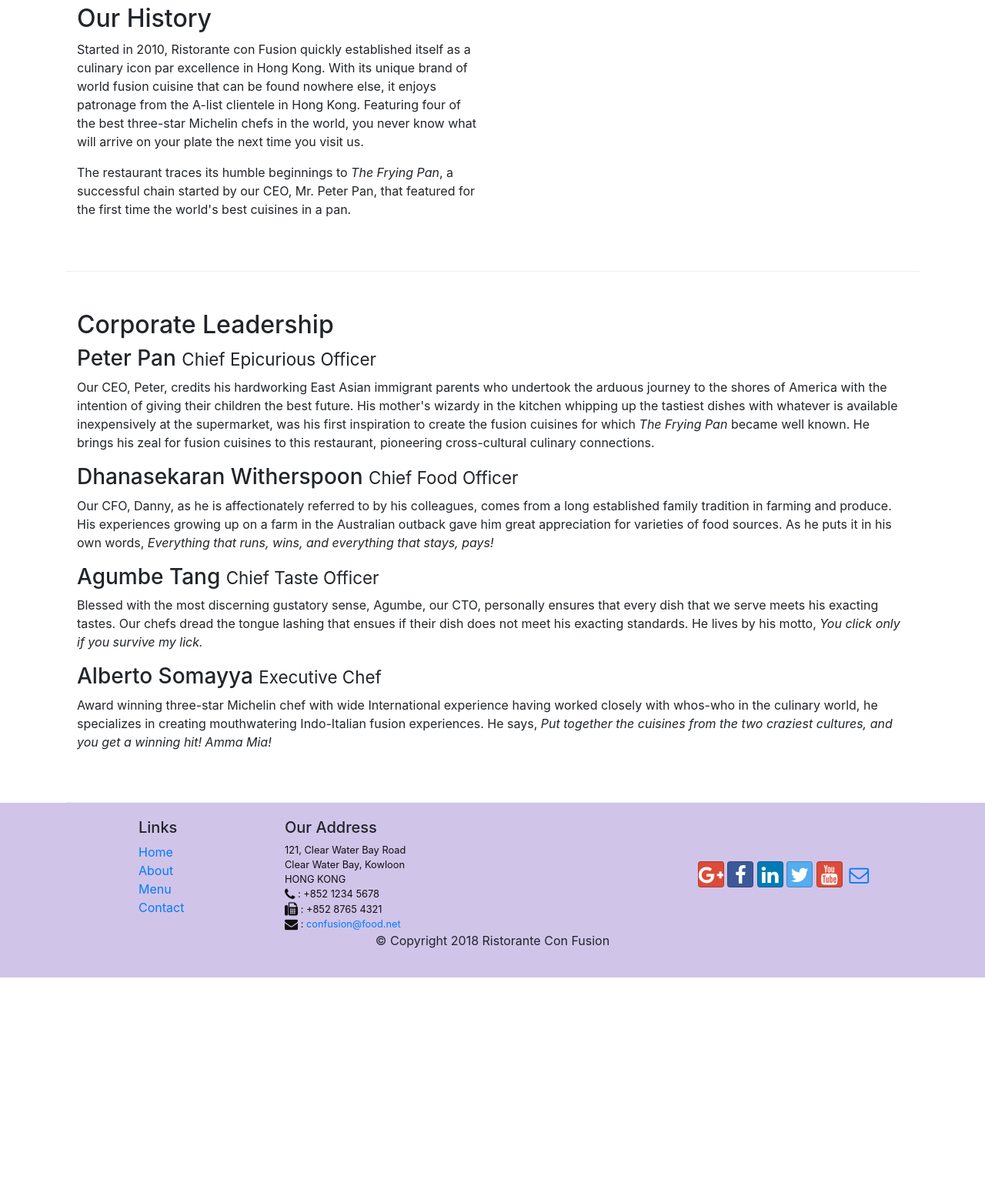
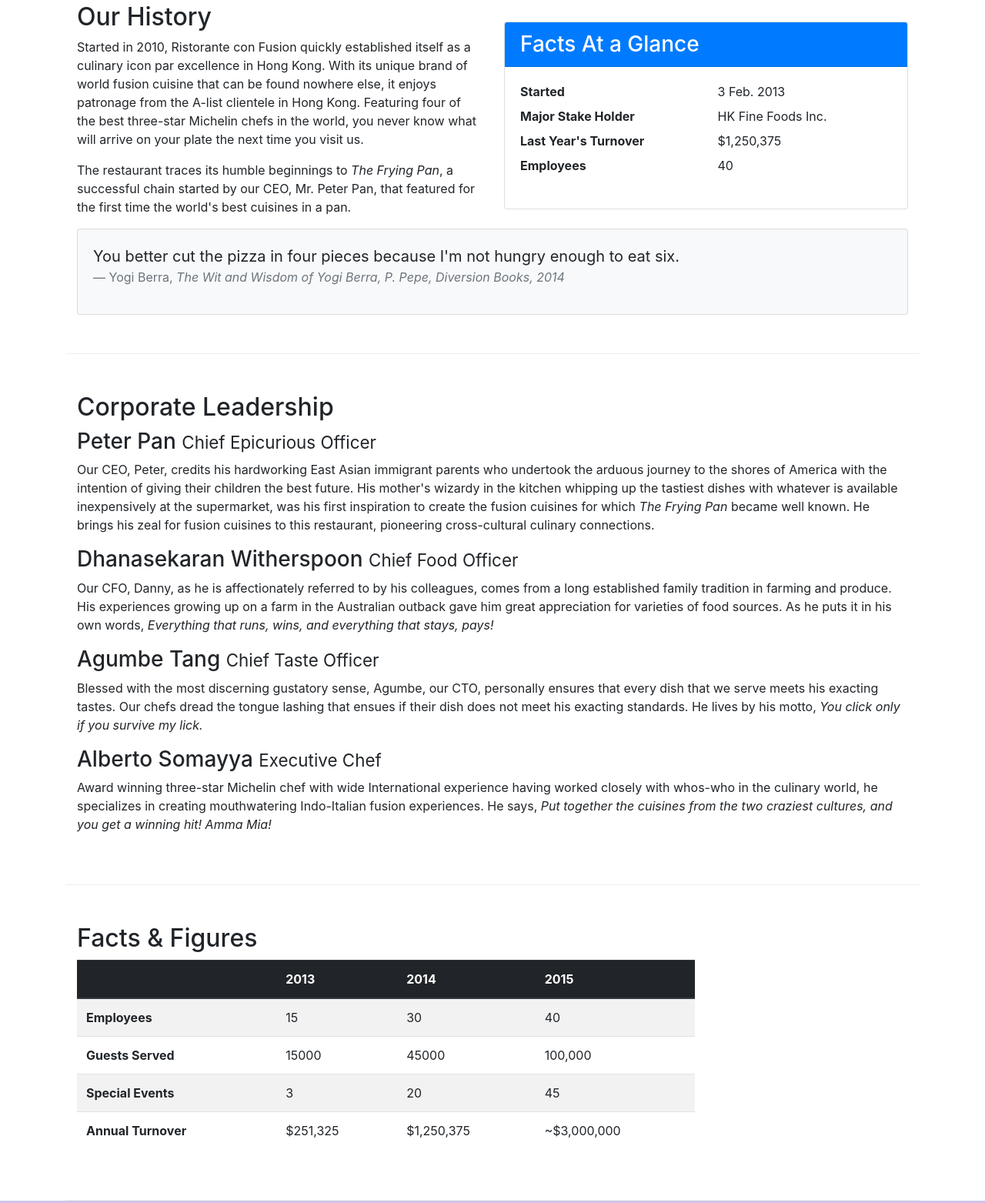
Before and after one commit to vladymir01/conFusion, a website: page aboutus.html in a window 1280 px wide. Shown: the part 445-2008 px from the top of the page at 77% size. Before the commit the page ends 1715 px from the top, so only its background shows below. Drawn offline with nearby package versions, Linux system fonts and the light colour scheme.

Commit message:
Tables and Cards

```diff
--- a/aboutus.html
+++ b/aboutus.html
@@ -66,7 +66,34 @@
                 <p>Started in 2010, Ristorante con Fusion quickly established itself as a culinary icon par excellence in Hong Kong. With its unique brand of world fusion cuisine that can be found nowhere else, it enjoys patronage from the A-list clientele in Hong Kong.  Featuring four of the best three-star Michelin chefs in the world, you never know what will arrive on your plate the next time you visit us.</p>
                 <p>The restaurant traces its humble beginnings to <em>The Frying Pan</em>, a successful chain started by our CEO, Mr. Peter Pan, that featured for the first time the world's best cuisines in a pan.</p>
             </div>
-            <div class="col-6">
+            <div class="col-12 col-sm-6">
+                <div class="card">
+                    <h3 class="card-header bg-primary text-white">Facts At a Glance</h3>
+                    <div class="card-body">
+                        <dl class="row">
+                            <dt class="col-6">Started</dt>
+                            <dd class="col-6">3 Feb. 2013</dd>
+                            <dt class="col-6">Major Stake Holder</dt>
+                            <dd class="col-6">HK Fine Foods Inc.</dd>
+                            <dt class="col-6">Last Year's Turnover</dt>
+                            <dd class="col-6">$1,250,375</dd>
+                            <dt class="col-6">Employees</dt>
+                            <dd class="col-6">40</dd>
+                        </dl>
+                    </div>
+                </div>
+            </div>
+            <div class="col-12">
+                <div class="card card-body bg-light">
+                    <blockquote class="blockquote">
+                        <p class="mb-0">You better cut the pizza in four pieces because
+                            I'm not hungry enough to eat six.</p>
+                        <footer class="blockquote-footer">Yogi Berra,
+                            <cite title="Source Title">The Wit and Wisdom of Yogi Berra,
+                            P. Pepe, Diversion Books, 2014</cite>
+                        </footer>
+                    </blockquote>
+                </div>
             </div>
         </div>
 
@@ -84,6 +111,52 @@
                 <p class="d-none d-sm-block">Award winning three-star Michelin chef with wide International experience having worked closely with whos-who in the culinary world, he specializes in creating mouthwatering Indo-Italian fusion experiences. He says, <em>Put together the cuisines from the two craziest cultures, and you get a winning hit! Amma Mia!</em></p>
             </div>
        </div>
+
+        <div class="row row-content">
+            <div class="col-12 col-sm-9">
+                <h2>Facts &amp; Figures</h2>
+                <div class="table-responsive">
+                    <table class="table table-striped">
+                        <thead class="thead-dark">
+                            <tr>
+                                <th>&nbsp;</th>
+                                <th>2013</th>
+                                <th>2014</th>
+                                <th>2015</th>
+                            </tr>
+                        </thead>
+                        <tbody>
+                            <tr>
+                                <th>Employees</th>
+                                <td>15</td>
+                                <td>30</td>
+                                <td>40</td>
+                            </tr>
+                            <tr>
+                                <th>Guests Served</th>
+                                <td>15000</td>
+                                <td>45000</td>
+                                <td>100,000</td>
+                            </tr>
+                            <tr>
+                                <th>Special Events</th>
+                                <td>3</td>
+                                <td>20</td>
+                                <td>45</td>
+                            </tr>
+                            <tr>
+                                <th>Annual Turnover</th>
+                                <td>$251,325</td>
+                                <td>$1,250,375</td>
+                                <td>~$3,000,000</td>
+                            </tr>
+                        </tbody>
+                    </table>
+                </div>
+            </div>
+            <div class="col-12 col-sm-3">
+            </div>
+        </div>
 
     </div>
 
```
